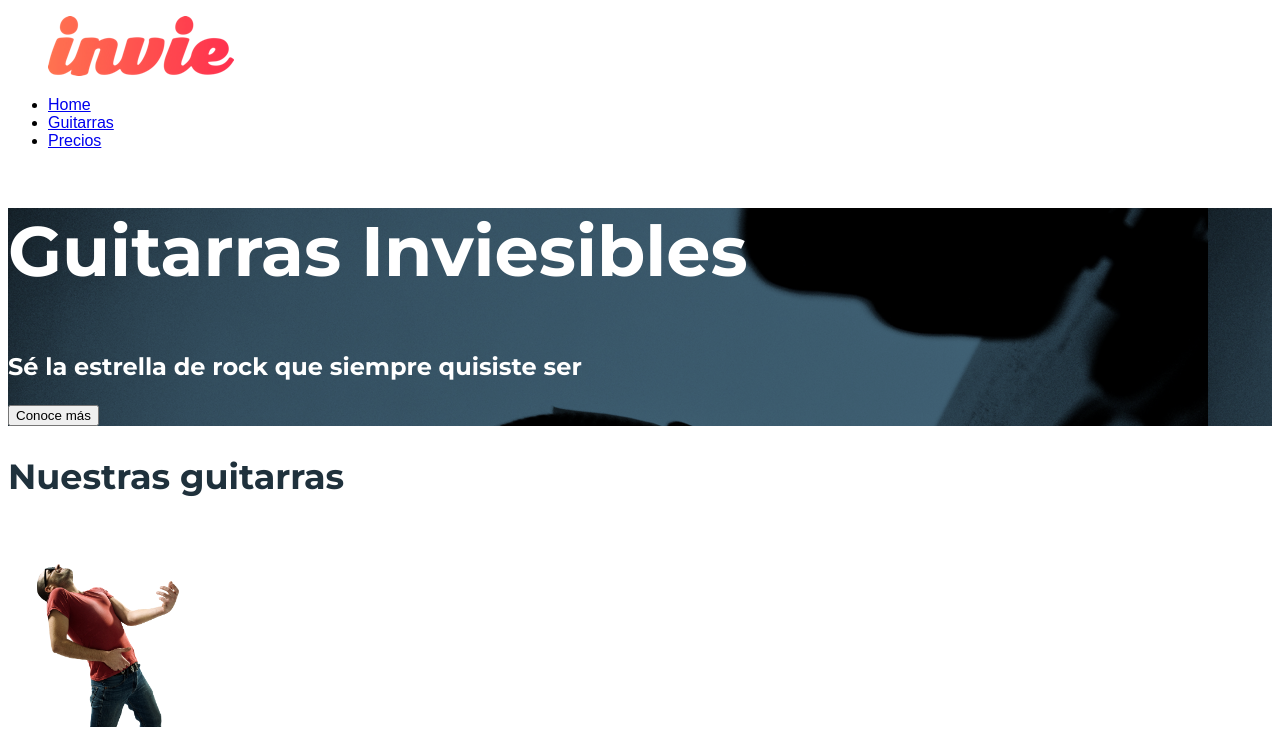
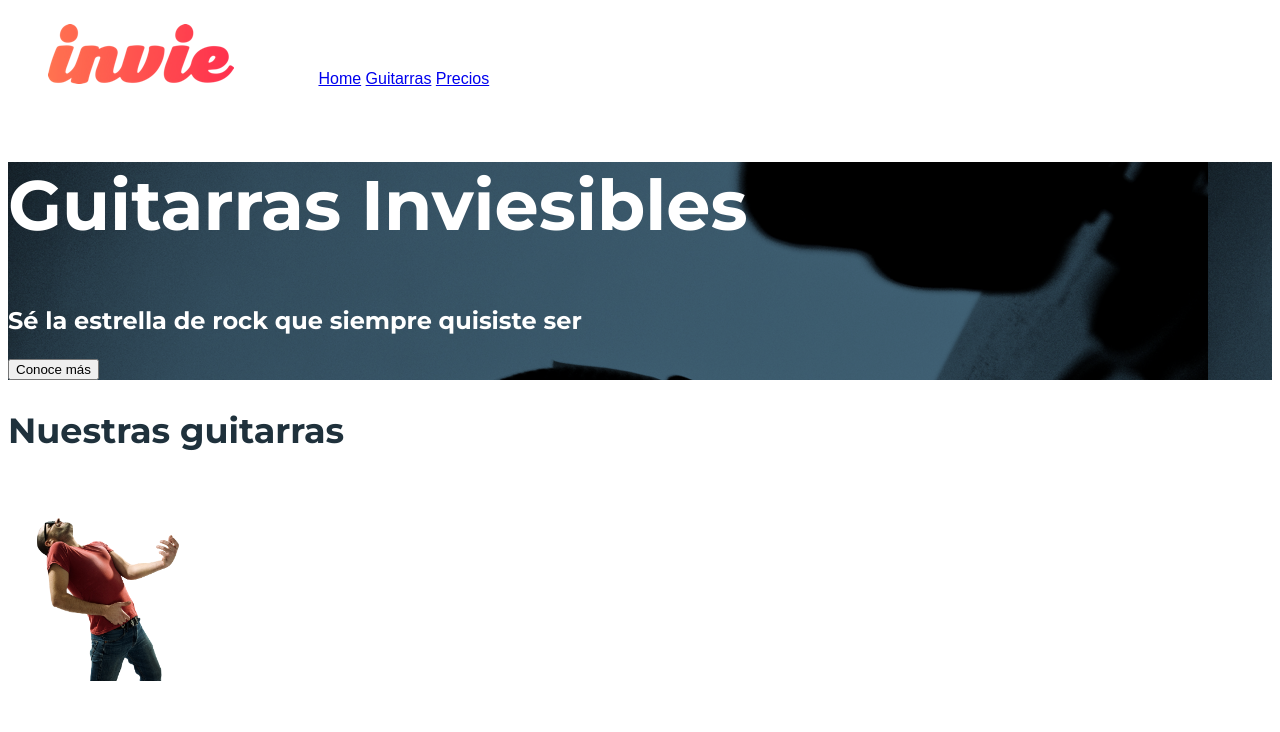
Before and after one commit to yetAnotherRaven/inviePlatzi, a plain HTML site: page index.html in a window 1280 px wide. Shown: the top 732 px of the page. Drawn offline with Linux system fonts and the light colour scheme; a web font is replaced by a local one.

Commit message:
cambia menú y logotipo a inline-block

```diff
--- a/css/invie.css
+++ b/css/invie.css
@@ -32,4 +32,13 @@ body {
 
 .menu{
     font-size: 24 px;
+    display: inline-block
 }
+
+.menu li{
+  display: inline-block;
+}
+
+.logotipo{
+  display: inline-block;
+}
```
